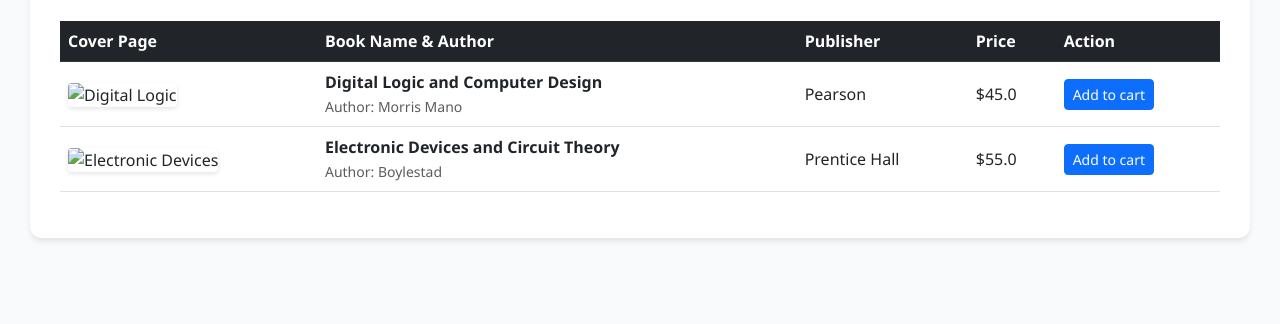
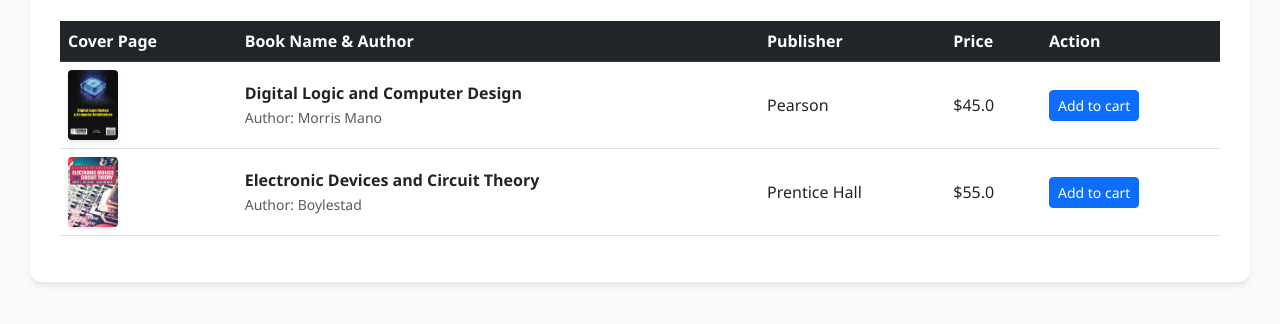
Before and after one commit to Vivek-Maddheshiya/Online-Bookstore, a plain HTML site: page ece.html in a window 1280 px wide. Shown: the part 102-426 px from the top of the page. Drawn offline with nearby package versions, Linux system fonts and the light colour scheme.

Commit message:
Fix image source paths in ece.html

```diff
--- a/ece.html
+++ b/ece.html
@@ -26,14 +26,14 @@
                 </thead>
                 <tbody>
                     <tr>
-                        <td><img src="images.html/Digital Logic and Computer Design.jpg" alt="Digital Logic"></td>
+                        <td><img src="Digital Logic and Computer Design.jpg" alt="Digital Logic"></td>
                         <td><strong>Digital Logic and Computer Design</strong><br><small class="text-muted">Author: Morris Mano</small></td>
                         <td>Pearson</td>
                         <td>$45.0</td>
                         <td><button class="btn btn-sm btn-primary">Add to cart</button></td>
                     </tr>
                     <tr>
-                        <td><img src="images.html/Electronic Devices and Circuit Theory.jpg" alt="Electronic Devices"></td>
+                        <td><img src="Electronic Devices and Circuit Theory.jpg" alt="Electronic Devices"></td>
                         <td><strong>Electronic Devices and Circuit Theory</strong><br><small class="text-muted">Author: Boylestad</small></td>
                         <td>Prentice Hall</td>
                         <td>$55.0</td>
```
